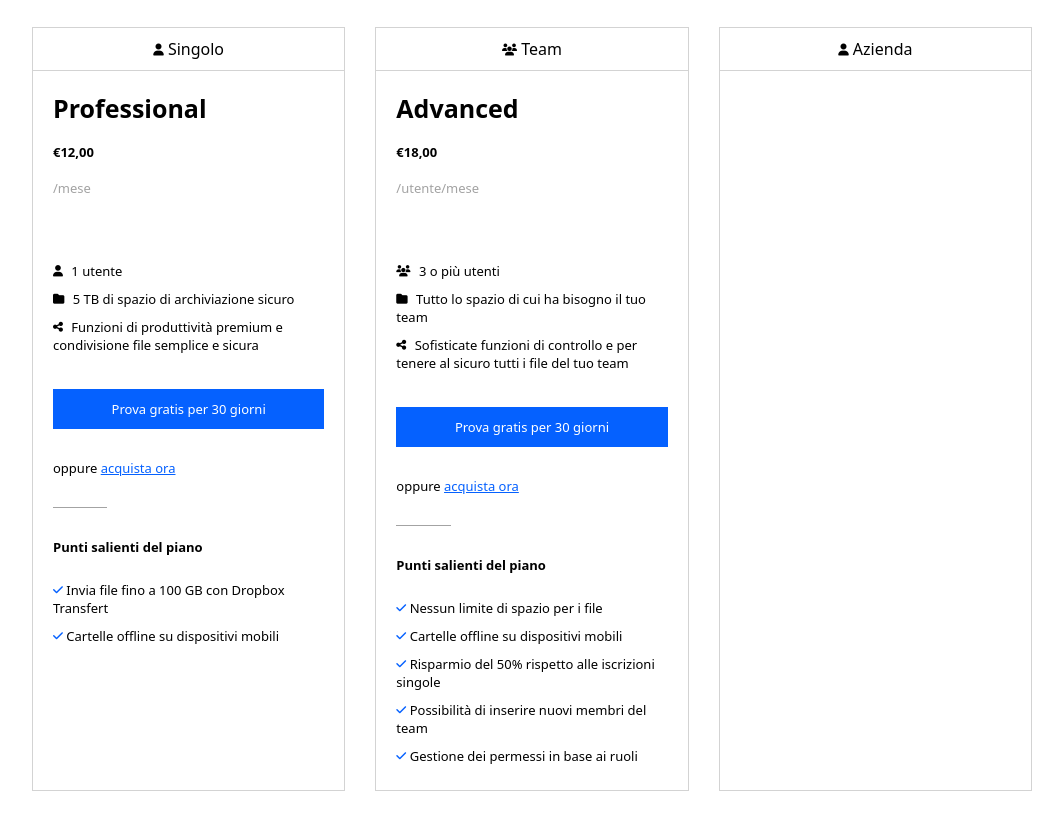
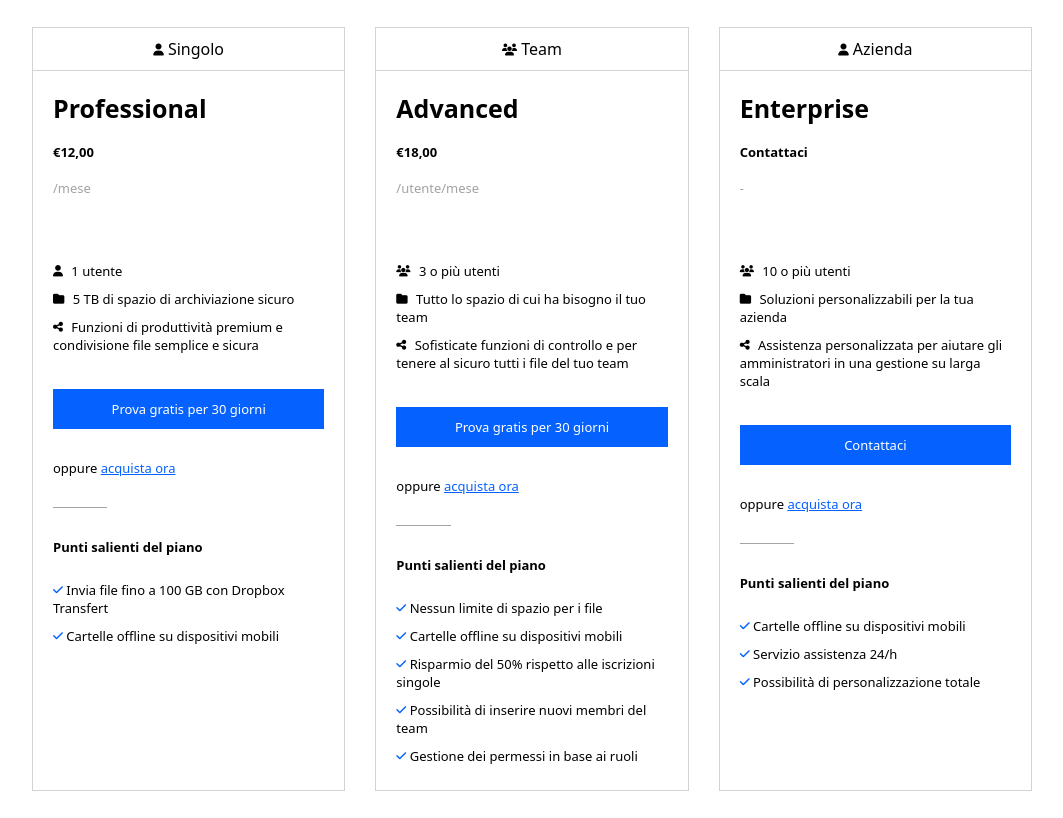
Before and after one commit to aletardio/htmlcss-dropbox, a plain HTML site: page index.html in a window 1280 px wide. Shown: the part 1052-1870 px from the top of the page, without its empty margins (108-1171 px from the left). Drawn offline with Linux system fonts and the light colour scheme.

Commit message:
[UPDATE] added 3rd card "Enterprise"

```diff
--- a/index.html
+++ b/index.html
@@ -224,7 +224,60 @@
                                 Azienda
                             </div>
                         </div>
+                        <!-- CARD ENTERPRISE -->
+                        <section class="padding-card">
+                            <h4>
+                                Enterprise
+                            </h4>
+                            <div class="text-card bold">
+                                <br>
+                                Contattaci
+                            </div>
+                            <div class="text-card lightgrey">
+                                <br>
+                                -
+                            </div>
+                            <ul class="padding-top d-flex-col">
+                                <li class="text-card margin-text-card">
+                                    <i class="fa-solid fa-users fa-sm margin-right-text-card"></i>
+                                    10 o più utenti
+                                </li>
+                                <li class="text-card margin-text-card">
+                                    <i class="fa-solid fa-folder fa-sm margin-right-text-card"></i>
+                                    Soluzioni personalizzabili per la tua azienda
+                                </li>
+                                <li class="text-card margin-text-card">
+                                    <i class="fa-solid fa-share-nodes fa-sm margin-right-text-card"></i>
+                                    Assistenza personalizzata per aiutare gli amministratori in una gestione su larga scala
+                                </li>
+                            </ul>
+                            <div class="btn-try-card text-card margin-top-card">
+                                Contattaci
+                            </div>
+                            <div class="text-card">
+                                oppure <a href="">acquista ora</a>
+                            </div>
+                            <div class="margin-top-card border-bottom-card"></div>
+                            <div class="text-card bold">
+                                Punti salienti del piano
+                            </div>
+                            <ul class="padding-top-card d-flex-col">
+                                <li class="text-card margin-text-card">
+                                    <i class="fa-solid fa-check fa-sm" style="color: #0561ff;"></i>
+                                    Cartelle offline su dispositivi mobili
+                                </li>
+                                <li class="text-card margin-text-card">
+                                    <i class="fa-solid fa-check fa-sm" style="color: #0561ff;"></i>
+                                    Servizio assistenza 24/h
+                                </li>
+                                <li class="text-card margin-text-card">
+                                    <i class="fa-solid fa-check fa-sm" style="color: #0561ff;"></i>
+                                    Possibilità di personalizzazione totale
+                                </li>
+                            </ul>
+                        </section>
                     </div>
+
                     <div class="col-100 border">
                         <div class="content height">
 
```
